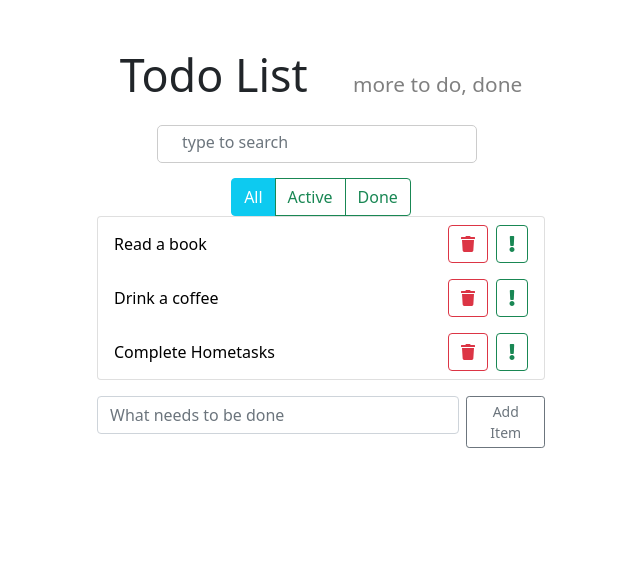
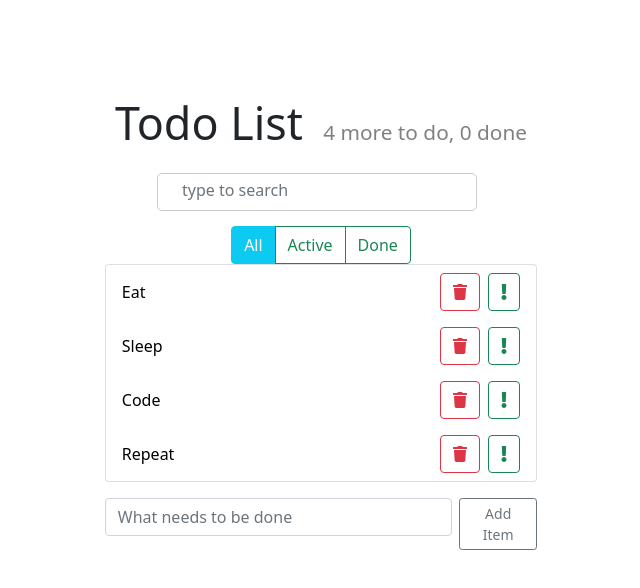
Before and after one commit to bekdevuz/react-udevs, a React (Create React App) app: page / in a window 1280 px wide. Shown: the top 588 px of the page, without its empty margins (319-959 px from the left). Built offline with nearby package versions, Linux system fonts and the light colour scheme.

Commit message:
add: AppHeader counter  and Todo - done, important, add, delete

```diff
--- a/src/App.js
+++ b/src/App.js
@@ -5,35 +5,68 @@ import SearchPanel from "./components/SearchPanel/SearchPanel";
 import FilterPanel from "./components/FilterPanel/FilterPanel";
 import TodoAddForm from "./components/TodoAddFrom/TodoAddForm";
 import "./App.css";
+import { filter } from "dom-helpers";
+
+let maxId = 100;
+function createTodoItem(label) {
+  return {
+    label,
+    important: false,
+    done: false,
+    id: maxId++,
+  };
+}
+const initialTodos = [
+  createTodoItem("Eat"),
+  createTodoItem("Sleep "),
+  createTodoItem(" Code"),
+  createTodoItem(" Repeat"),
+];
 
 function App() {
-  const [todos, setTodos] = useState([
-    {
-      label: "Read a book",
-      important: false,
-      done: false,
-      id: 1,
-    },
-    {
-      label: "Drink a coffee",
-      important: false,
-      done: false,
-      id: 2,
-    },
-    {
-      label: "Complete Hometasks",
-      important: false,
-      done: false,
-      id: 3,
-    },
-  ]);
+  const [todos, setTodos] = useState(initialTodos);
+  function addTodo(label) {
+    const newTodo = createTodoItem(label);
+    setTodos([...todos, newTodo]);
+  }
+
+  function onToggleDone(todoId) {
+    const toggledTodo = todos.find((item) => item.id === todoId);
+    toggledTodo.done = !toggledTodo.done;
+    const newTodos = todos.filter((item) => item.id !== todoId);
+    setTodos([...newTodos, toggledTodo]);
+  }
+
+  function onDelete(todoId) {
+    const newTodos = todos.filter((item) => item.id !== todoId);
+    setTodos(newTodos);
+  }
+
+  function onImportant(todoId) {
+    const importantTodo = todos.find((item) => item.id === todoId);
+    importantTodo.important = !importantTodo.important;
+    const newTodos = todos.filter((item) => item.id !== todoId);
+    setTodos([...newTodos, importantTodo]);
+  }
+
+  //counters for AppHeader
+  const countAllTodo = todos.length;
+  const countDone = todos.filter((el) => el.done).length;
+
   return (
-    <div className="App py-5 ">
-      <AppHeader />
-      <SearchPanel />
-      <FilterPanel />
-      <TodoList todos={todos} />
-      <TodoAddForm />
+    <div className="row my-5">
+      <div className="App py-5 ">
+        <AppHeader countAllTodo={countAllTodo} countDone={countDone} />
+        <SearchPanel />
+        <FilterPanel />
+        <TodoList
+          todos={todos}
+          onToggleDone={onToggleDone}
+          onDelete={onDelete}
+          onImportant={onImportant}
+        />
+        <TodoAddForm addTodo={addTodo} />
+      </div>
     </div>
   );
 }
```
